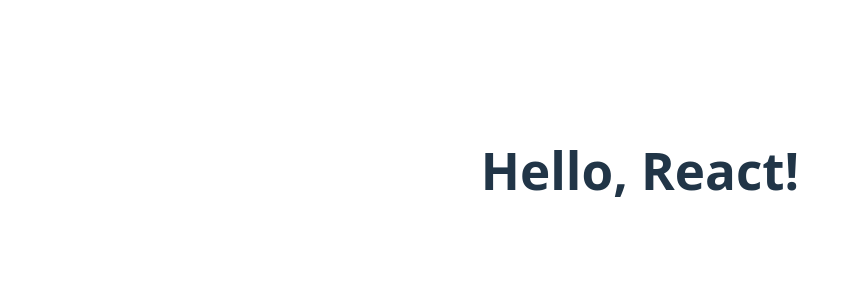
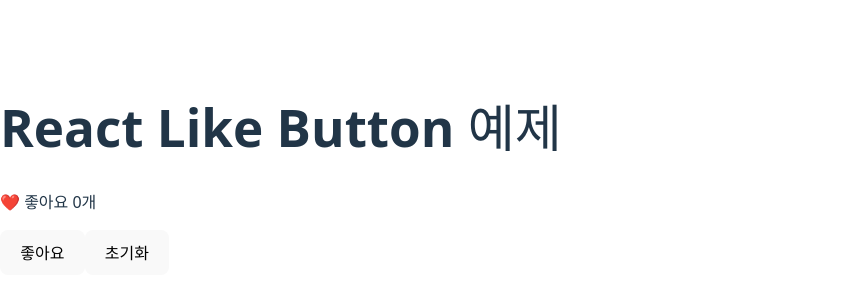
Before and after one commit to heroyooi/react-app, a React (Vite) app: page / in a window 1280 px wide. Shown: the part 230-530 px from the top of the page, without its empty margins (0-859 px from the left). Built offline with nearby package versions, Linux system fonts and the light colour scheme.

Commit message:
2-1. Props와 State의 차이점과 사용법 - 과제

```diff
--- a/src/App.jsx
+++ b/src/App.jsx
@@ -1,7 +1,12 @@
-import './App.css';
+import LikeButton from './components/LikeButton';
 
 function App() {
-  return <h1>Hello, React!</h1>;
+  return (
+    <div>
+      <h1>React Like Button 예제</h1>
+      <LikeButton />
+    </div>
+  );
 }
 
 export default App;
--- /dev/null
+++ b/src/components/LikeButton.jsx
@@ -0,0 +1,32 @@
+import { useState } from 'react';
+
+function LikeButton() {
+  const [liked, setLiked] = useState(false);
+  const [likes, setLikes] = useState(0);
+
+  const handleClick = () => {
+    if (liked) {
+      setLikes(likes - 1);
+    } else {
+      setLikes(likes + 1);
+    }
+    setLiked(!liked);
+  };
+
+  const resetLikes = () => {
+    setLikes(0);
+    setLiked(false);
+  };
+
+  return (
+    <div>
+      <p>❤️ 좋아요 {likes}개</p>
+      <button onClick={handleClick}>
+        {liked ? '좋아요 취소' : '좋아요'}
+      </button>
+      <button onClick={resetLikes}>초기화</button>
+    </div>
+  );
+}
+
+export default LikeButton;
```
